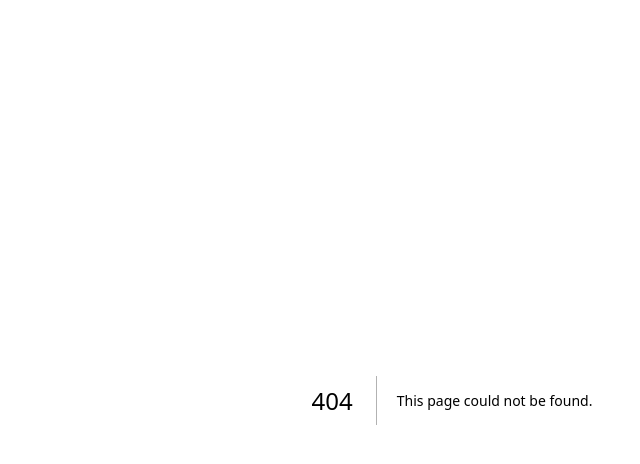
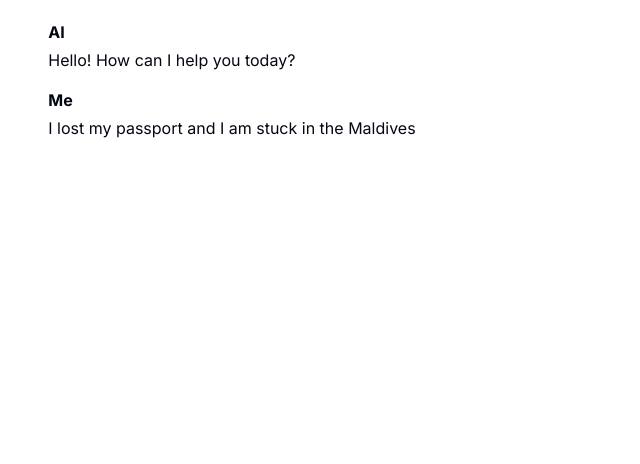
Before and after one commit to ninest/civic-connect, a Next.js app: page /chat in a window 1280 px wide. Before the commit this address had no page. Shown: the top 464 px of the page, without its empty margins (188-828 px from the left). Built offline with nearby package versions, Linux system fonts and the light colour scheme.

Commit message:
Create basic chat interface

```diff
--- /dev/null
+++ b/app/chat/layout.tsx
@@ -0,0 +1,5 @@
+import { ReactNode } from "react";
+
+export default function ChatLayout({ children }: { children: ReactNode }) {
+  return <main className="md:max-w-[60ch] lg:max-w-[80ch] py-5 mx-5 md:mx-auto">{children}</main>;
+}
--- /dev/null
+++ b/app/chat/page.tsx
@@ -0,0 +1,14 @@
+import { Chat } from "@/components/Chat";
+
+export default function ChatPage() {
+  return (
+    <>
+      <Chat
+        messages={[
+          { from: "AI", content: "Hello! How can I help you today?" },
+          { from: "Me", me: true, content: "I lost my passport and I am stuck in the Maldives" },
+        ]}
+      />
+    </>
+  );
+}
--- a/app/globals.css
+++ b/app/globals.css
@@ -2,6 +2,12 @@
 @tailwind components;
 @tailwind utilities;
 
+/* Space */
+@layer base {
+
+}
+
+/* Variables and Shadcn-ui setup */
 @layer base {
   :root {
     --background: 0 0% 100%;
--- a/app/page.tsx
+++ b/app/page.tsx
@@ -1,8 +1,16 @@
+import { Button } from "@/components/ui/button";
+import { iconClassesR } from "@/utils/icon";
+import { ArrowRight } from "lucide-react";
+import Link from "next/link";
+
 export default function Home() {
   return (
-    <main>
-      <div className="text-primary font-bold text-7xl">hello -></div>
-      <div className="font-mono text-primary font-bold text-7xl">hello -></div>
+    <main className="container py-5 mx-auto">
+      <Button variant={"secondary"} asChild>
+        <Link href={"/chat"}>
+          Example 1 <ArrowRight className={iconClassesR} />
+        </Link>
+      </Button>
     </main>
   );
 }
--- /dev/null
+++ b/components/Chat.tsx
@@ -0,0 +1,22 @@
+import { ReactNode } from "react";
+
+interface ChatProps {
+  messages: {
+    from: string;
+    me?: boolean;
+    content: ReactNode;
+  }[];
+}
+
+export function Chat({ messages }: ChatProps) {
+  return (
+    <ul className="space-y-4">
+      {messages.map((message, i) => (
+        <li key={i}>
+          <b>{message.from}</b>
+          <div className="mt-1">{message.content}</div>
+        </li>
+      ))}
+    </ul>
+  );
+}
--- /dev/null
+++ b/utils/icon.ts
@@ -0,0 +1,3 @@
+export const iconClasses = "h-4 w-4";
+export const iconClassesR = `ml-2 ${iconClasses}`;
+export const iconClassesL = `mr-2 ${iconClasses}`;
--- a/utils/style.ts
+++ b/utils/style.ts
@@ -1,6 +1,6 @@
-import { type ClassValue, clsx } from "clsx"
-import { twMerge } from "tailwind-merge"
+import { type ClassValue, clsx } from "clsx";
+import { twMerge } from "tailwind-merge";
 
 export function cn(...inputs: ClassValue[]) {
-  return twMerge(clsx(inputs))
+  return twMerge(clsx(inputs));
 }
```
